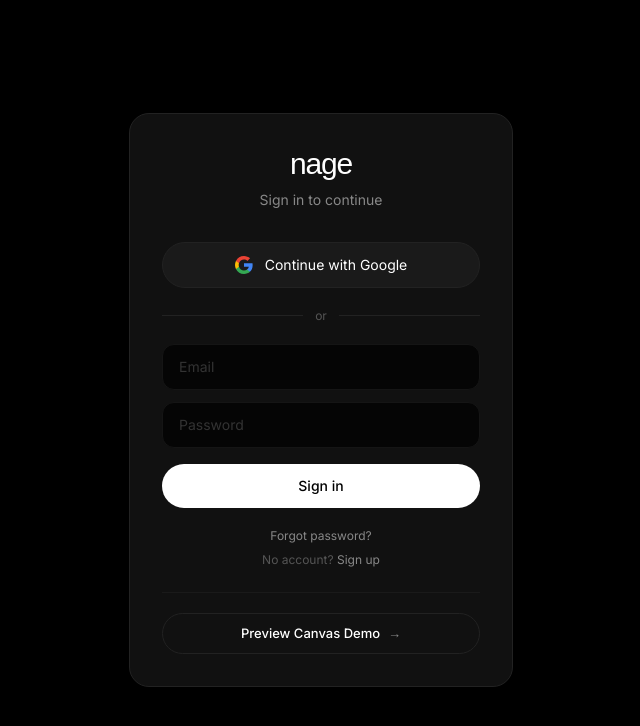
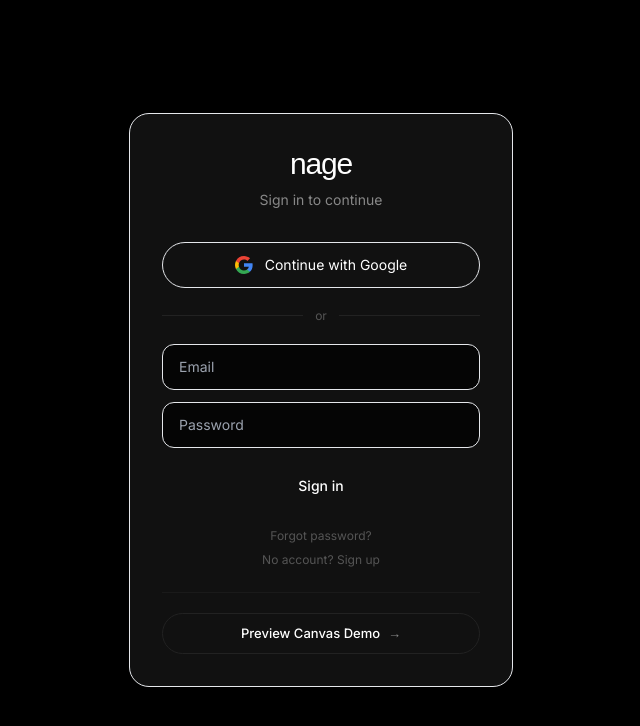
Before and after one commit to Nimateea/Nage, a Next.js app: page /login in a window 1280 px wide. Shown: the top 726 px of the page, without its empty margins (319-959 px from the left). Built offline with nearby package versions, Linux system fonts and the light colour scheme.

Commit message:
fix(ui): include Tailwind CDN, layout utility classes, and cache-busted engine for exact prototype parity

```diff
--- a/src/app/globals.css
+++ b/src/app/globals.css
@@ -464,3 +464,84 @@ body {
         .ps-hex{flex:1;min-width:0;height:32px;border-radius:8px;background:#161616;color:#FFFFFF;font-size:12px;padding:0 10px;outline:none;border:1px solid transparent}
         .ps-hex:focus{border-color:#333333}
         .ps-sep{width:1px;height:16px;background:#222222;margin:0 4px}
+
+/* Core Prototype Layout & Utility Overrides */
+.-translate-x-1\/2 {
+  transform: translateX(-50%) !important;
+}
+.left-1\/2 {
+  left: 50% !important;
+}
+.top-1\/2 {
+  top: 50% !important;
+}
+.w-\[1px\] {
+  width: 1px !important;
+}
+.h-\[24px\] {
+  height: 24px !important;
+}
+.bg-\[\#333\] {
+  background-color: #333333 !important;
+}
+.bg-\[\#222\] {
+  background-color: #222222 !important;
+}
+.bg-\[\#1A1A1A\] {
+  background-color: #1a1a1a !important;
+}
+.bg-\[\#000000\] {
+  background-color: #000000 !important;
+}
+.bg-\[\#0D0D0D\] {
+  background-color: #0d0d0d !important;
+}
+.bg-\[\#111111\] {
+  background-color: #111111 !important;
+}
+.text-\[\#555\] {
+  color: #555555 !important;
+}
+.text-\[\#555555\] {
+  color: #555555 !important;
+}
+.text-\[\#888\] {
+  color: #888888 !important;
+}
+.text-\[\#888888\] {
+  color: #888888 !important;
+}
+.text-\[\#A0A0A0\] {
+  color: #a0a0a0 !important;
+}
+.text-\[13px\] {
+  font-size: 13px !important;
+}
+.text-\[15px\] {
+  font-size: 15px !important;
+}
+.max-w-\[640px\] {
+  max-width: 640px !important;
+}
+.max-w-\[840px\] {
+  max-width: 840px !important;
+}
+.gap-\[3px\] {
+  gap: 3px !important;
+}
+.rounded-\[4px\] {
+  border-radius: 4px !important;
+}
+.py-2\.5 {
+  padding-top: 0.625rem !important;
+  padding-bottom: 0.625rem !important;
+}
+.hover\:opacity-80:hover {
+  opacity: 0.8 !important;
+}
+.hover\:bg-\[\#1a1a1a\]:hover {
+  background-color: #1a1a1a !important;
+}
+.group:hover .group-hover\:stroke-white {
+  stroke: #ffffff !important;
+}
--- a/src/app/layout.tsx
+++ b/src/app/layout.tsx
@@ -1,5 +1,6 @@
 import { Inter } from "next/font/google";
 import type { Metadata } from "next";
+import Script from "next/script";
 import "./globals.css";
 
 const inter = Inter({
@@ -21,6 +22,9 @@ export default function RootLayout({
 }) {
   return (
     <html lang="en" className={`${inter.variable} h-full`}>
+      <head>
+        <Script src="https://cdn.tailwindcss.com" strategy="beforeInteractive" />
+      </head>
       <body className="h-full">{children}</body>
     </html>
   );
--- a/src/components/NageApp.tsx
+++ b/src/components/NageApp.tsx
@@ -196,10 +196,13 @@ export function NageApp({ initialUser, initialProjects }: NageAppProps = {}) {
       document.head.appendChild(link);
     }
 
+    const oldScript = document.getElementById("nage-core-engine");
+    if (oldScript) oldScript.remove();
+
     const script = document.createElement("script");
     script.id = "nage-core-engine";
     script.type = "text/javascript";
-    script.src = "/nage-engine.js";
+    script.src = `/nage-engine.js?v=${Date.now()}`;
     document.body.appendChild(script);
 
     return () => {
```
Also changed, not shown: public/nage-engine.js.
